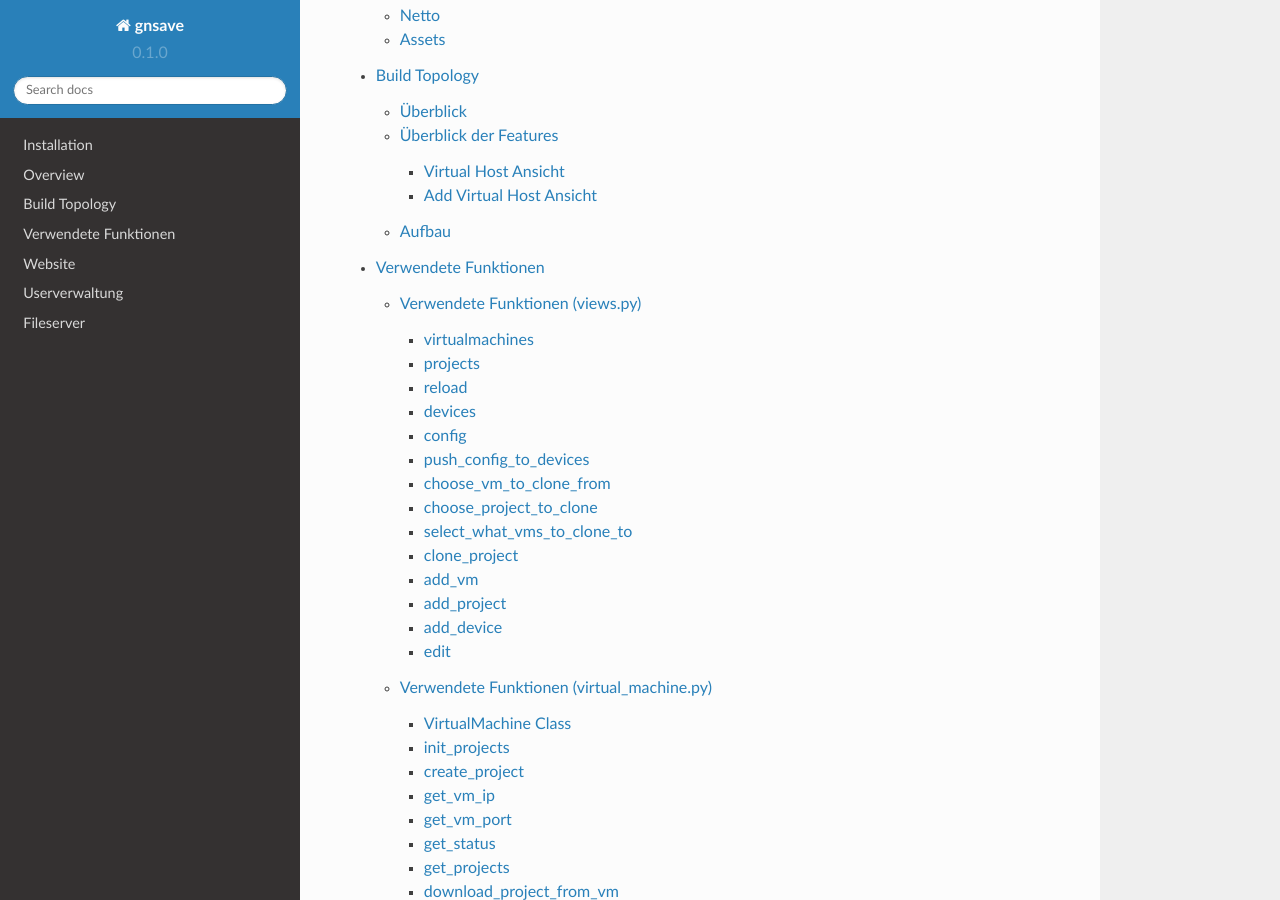
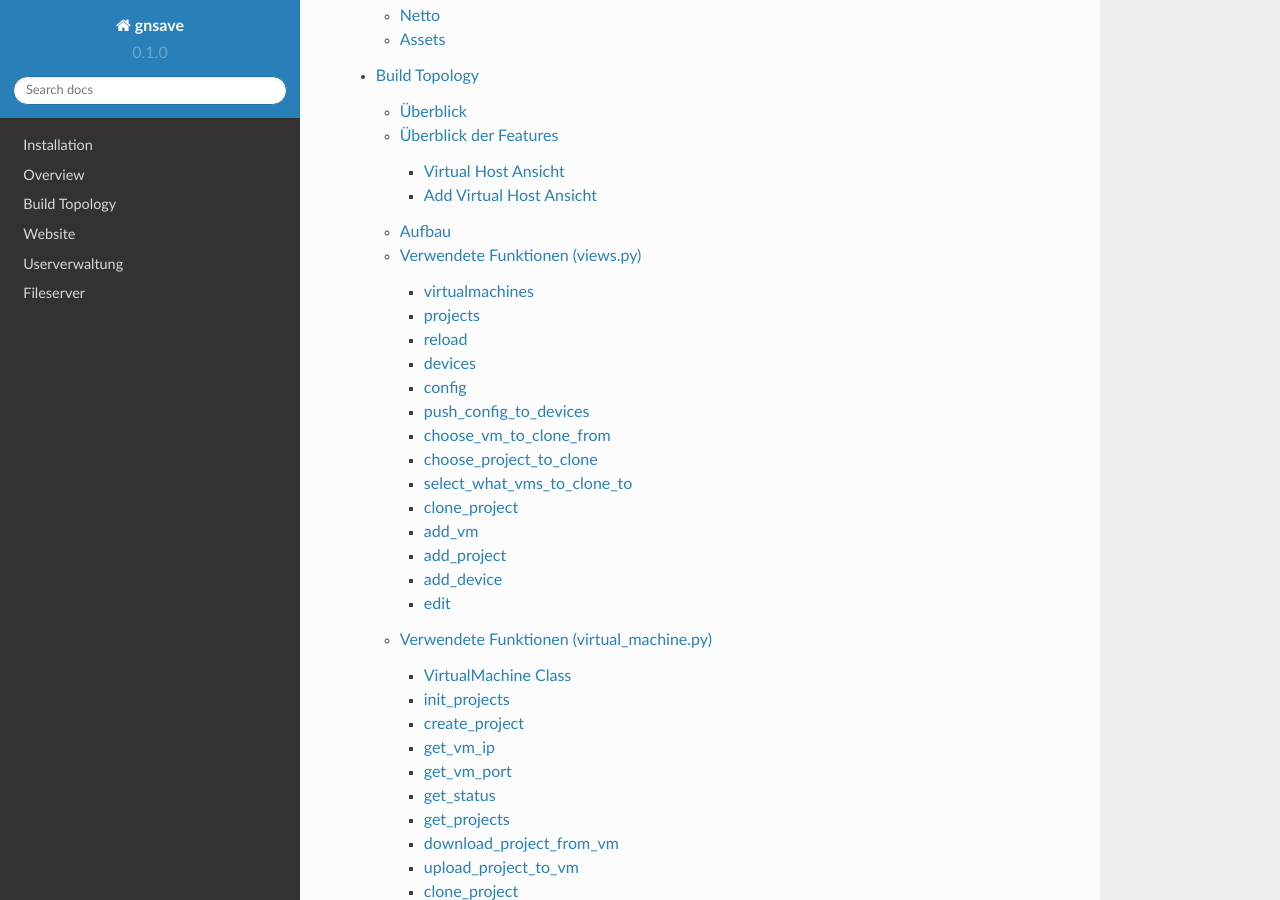
Before and after one commit to gnsave/GNSave, a Sphinx documentation site: the page built from docs/source/index.rst, in a window 1280 px wide and 900 px high, scrolled down 913 px. Built offline with Sphinx 7.4.7 and the Read the Docs theme 2.0.0, drawn with Linux system fonts in a browser that asks for light colours; part of the change alters nothing that is shown.

```diff
--- a/docs/source/build-topology.rst
+++ b/docs/source/build-topology.rst
@@ -26,7 +26,7 @@ Hier kann man nun auf eine der Boxen, welche einen virtuellen Host repräsentier
 
 Add Virtual Host Ansicht
 ^^^^^^^^^^^^^^^^^^^^^^^^^^
-Zurück bei der Dashboard Page kann man alternativ auch auf den "Add VM" Button klicken und kommt somit zu dieser Ansicht bei der man die IP-Addresse der virtuellen Machine, den Port und ... angeben muss. Läuft alles nach Plan wird auf der Dashboard Page nun eine zusätzliche VM angezeigt.
+Zurück bei der Dashboard Page kann man alternativ auch auf den "Add VM" Button klicken und kommt somit zu dieser Ansicht bei der man den Namen, die IP-Addresse sowie den Port der virtuellen Machine angeben muss. Läuft alles nach Plan wird auf der Dashboard Page nun eine zusätzliche VM angezeigt.
 
 .. image:: images/virtuel-host-add.PNG
   :width: 600
@@ -40,9 +40,6 @@ Hier sieht man den Aufbau der Build-Topology Funktionen:
 .. image:: images/gns3-api-class-diagram.svg
   :width: 600
   :alt: GNS3-API Klassendiagramm
-
-Verwendete Funktionen
-=========================
 
 Verwendete Funktionen (views.py)
 --------------------
```
